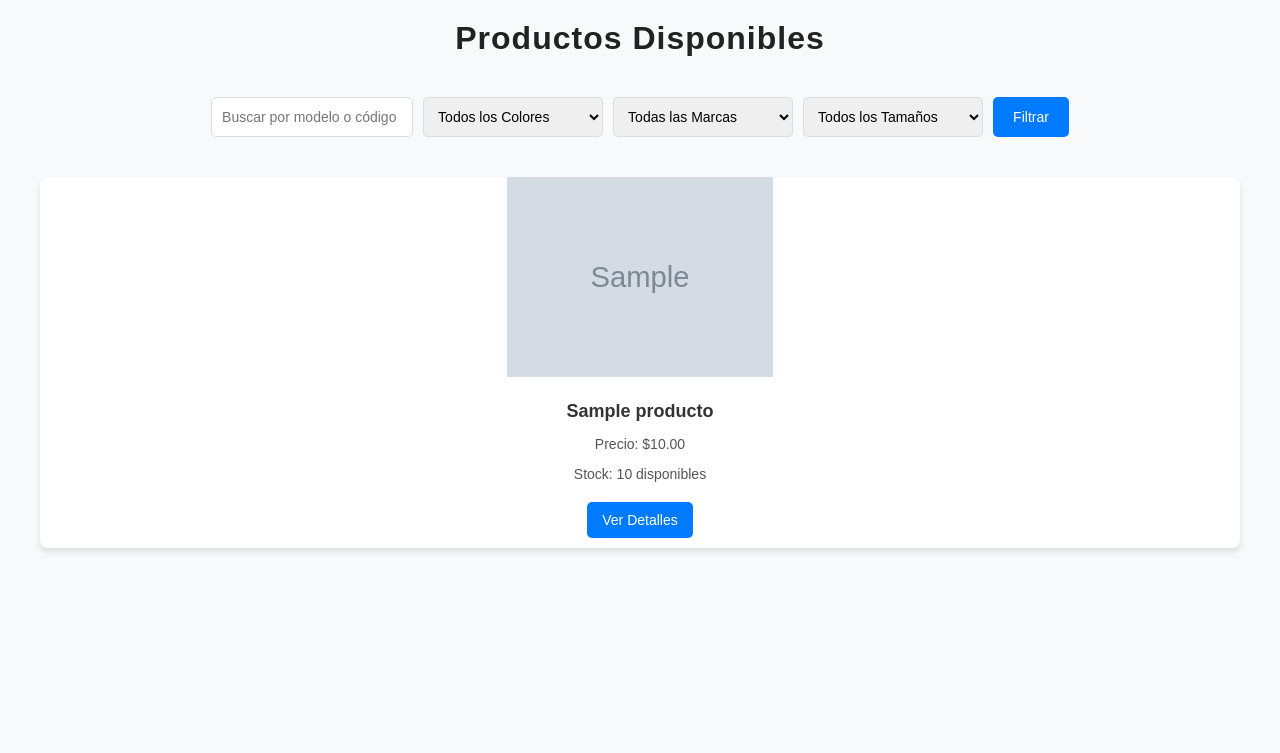
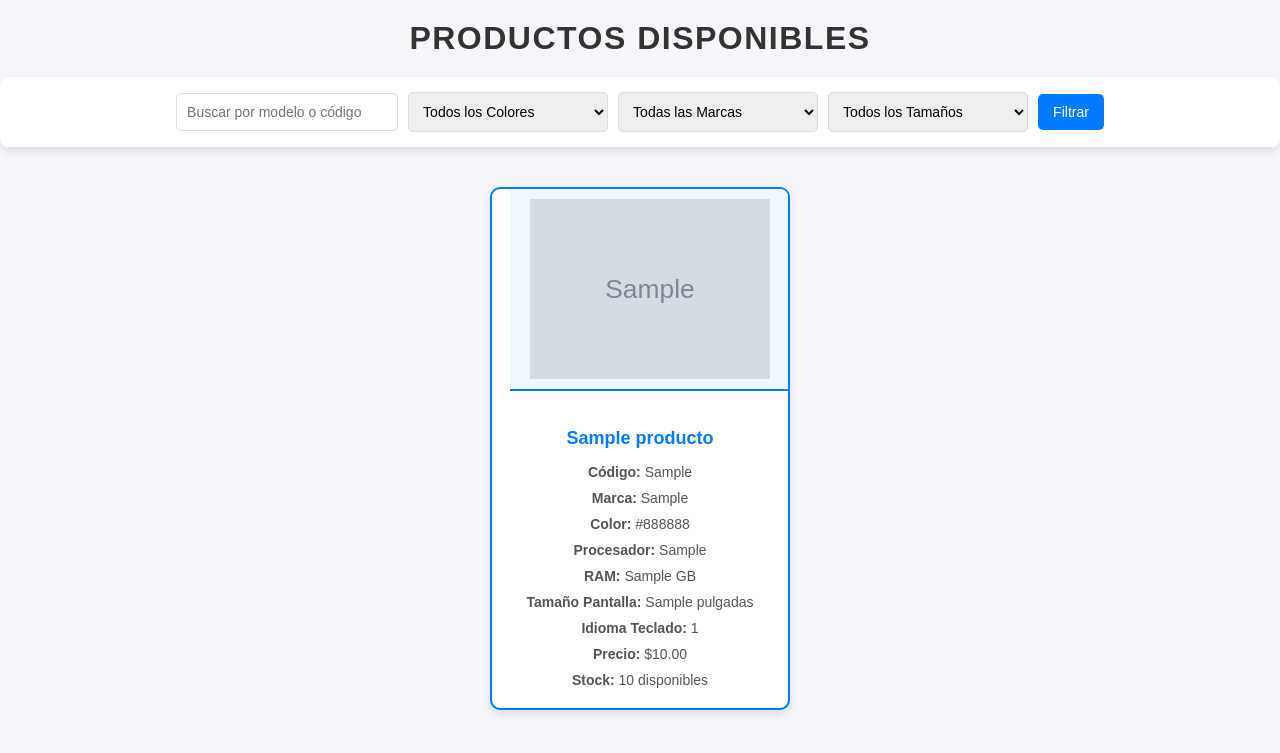
Before and after one commit to LisandroBerdugo/ASRF, a PHP site: the page made by pantallas administrativas/vista_clientes.php in a window 1280 px wide. Shown: the top 753 px of the page. Run offline with PHP 8.4, Linux system fonts and the light colour scheme; tables that the repository leaves empty or names only in its code hold one stand-in row (values such as "Sample post"); grey boxes marked "Sample" are stand-in pictures.

```diff
--- a/BLL/VistaBLL.php
+++ b/BLL/VistaBLL.php
@@ -11,52 +11,93 @@ class VistaBLL {
     }
 
     public function obtenerProductos($filtros = []) {
-        $query = "SELECT id, nombre, precio, stock, imagen_url FROM productos WHERE 1=1";
+    $query = "
+        SELECT
+            p.id,
+            p.codigo_unico,
+            p.nombre,
+            m.marca AS marca,
+            c.color AS color,
+            mp.microprocesador AS microprocesador,
+            r.ram AS ram,
+            tp.tamano AS tamano_pantalla,
+            it.idioma AS idioma_teclado,
+            p.precio,
+            p.stock,
+            p.imagen_url
+        FROM productos p
+        LEFT JOIN marca m ON p.id_marca = m.id
+        LEFT JOIN color c ON p.id_color = c.id
+        LEFT JOIN microprocesador mp ON p.id_microprocesador = mp.id
+        LEFT JOIN ram r ON p.id_ram = r.id
+        LEFT JOIN tamano_pantalla tp ON p.id_tamano_pantalla = tp.id
+        LEFT JOIN idioma_teclado it ON p.id_idioma_teclado = it.id
+        WHERE 1=1
+    ";
 
     // Aplicar filtros
     if (!empty($filtros['color'])) {
-            $query .= " AND id_color = :color";
+        $query .= " AND p.id_color = " . (int)$filtros['color'];
     }
     if (!empty($filtros['marca'])) {
-            $query .= " AND id_marca = :marca";
+        $query .= " AND p.id_marca = " . (int)$filtros['marca'];
     }
     if (!empty($filtros['tamano'])) {
-            $query .= " AND id_tamano_pantalla = :tamano";
+        $query .= " AND p.id_tamano_pantalla = " . (int)$filtros['tamano'];
     }
     if (!empty($filtros['buscar'])) {
-            $query .= " AND (nombre LIKE :buscar OR id LIKE :buscar)";
+    $searchTerm = '%' . $filtros['buscar'] . '%';
+    $query .= " AND (p.nombre LIKE :buscar OR p.codigo_unico LIKE :buscar)";
 }
 
 $stmt = $this->db->prepare($query);
 
-        // Vincular parámetros
-        if (!empty($filtros['color'])) {
-            $stmt->bindValue(':color', $filtros['color'], PDO::PARAM_INT);
-        }
-        if (!empty($filtros['marca'])) {
-            $stmt->bindValue(':marca', $filtros['marca'], PDO::PARAM_INT);
-        }
-        if (!empty($filtros['tamano'])) {
-            $stmt->bindValue(':tamano', $filtros['tamano'], PDO::PARAM_INT);
-        }
 if (!empty($filtros['buscar'])) {
-            $searchValue = '%' . $filtros['buscar'] . '%';
-            $stmt->bindValue(':buscar', $searchValue, PDO::PARAM_STR);
+    $stmt->bindValue(':buscar', $searchTerm, PDO::PARAM_STR);
 }
 
+// Ejecutar la consulta
 $stmt->execute();
     $productos = [];
 
     while ($fila = $stmt->fetch(PDO::FETCH_ASSOC)) {
         $productos[] = new VistaEL(
             $fila['id'],
+            $fila['codigo_unico'],
             $fila['nombre'],
+            $fila['marca'],
+            $fila['color'],
+            $fila['microprocesador'],
+            $fila['ram'],
+            $fila['tamano_pantalla'],
+            $fila['idioma_teclado'],
             $fila['precio'],
             $fila['stock'],
             $fila['imagen_url']
         );
     }
-
     return $productos;
 }
+
+public function obtenerColores() {
+    $query = "SELECT id, color FROM color";
+    $stmt = $this->db->prepare($query);
+    $stmt->execute();
+    return $stmt->fetchAll(PDO::FETCH_ASSOC);
 }
+
+public function obtenerMarcas() {
+    $query = "SELECT id, marca FROM marca";
+    $stmt = $this->db->prepare($query);
+    $stmt->execute();
+    return $stmt->fetchAll(PDO::FETCH_ASSOC);
+}
+
+public function obtenerTamanosPantalla() {
+    $query = "SELECT id, tamano FROM tamano_pantalla";
+    $stmt = $this->db->prepare($query);
+    $stmt->execute();
+    return $stmt->fetchAll(PDO::FETCH_ASSOC);
+}
+
+}
--- a/EL/VistaEL.php
+++ b/EL/VistaEL.php
@@ -1,35 +1,44 @@
 <?php
 class VistaEL {
     private $id;
+    private $codigoUnico;
     private $nombre;
+    private $marca;
+    private $color;
+    private $microprocesador;
+    private $ram;
+    private $tamanoPantalla;
+    private $idiomaTeclado;
     private $precio;
     private $stock;
     private $imagen;
 
-    public function __construct($id, $nombre, $precio, $stock, $imagen) {
+    public function __construct($id, $codigoUnico, $nombre, $marca, $color, $microprocesador, $ram, $tamanoPantalla, $idiomaTeclado, $precio, $stock, $imagen) {
         $this->id = $id;
+        $this->codigoUnico = $codigoUnico;
         $this->nombre = $nombre;
+        $this->marca = $marca;
+        $this->color = $color;
+        $this->microprocesador = $microprocesador;
+        $this->ram = $ram;
+        $this->tamanoPantalla = $tamanoPantalla;
+        $this->idiomaTeclado = $idiomaTeclado;
         $this->precio = $precio;
         $this->stock = $stock;
         $this->imagen = $imagen;
     }
 
-    public function getId() {
-        return $this->id;
-    }
-
-    public function getNombre() {
-        return $this->nombre;
-    }
-
-    public function getPrecio() {
-        return $this->precio;
-    }
-
-    public function getStock() {
-        return $this->stock;
-    }
-
+    public function getId() { return $this->id; }
+    public function getCodigoUnico() { return $this->codigoUnico; }
+    public function getNombre() { return $this->nombre; }
+    public function getMarca() { return $this->marca; }
+    public function getColor() { return $this->color; }
+    public function getMicroprocesador() { return $this->microprocesador; }
+    public function getRam() { return $this->ram; }
+    public function getTamanoPantalla() { return $this->tamanoPantalla; }
+    public function getIdiomaTeclado() { return $this->idiomaTeclado; }
+    public function getPrecio() { return $this->precio; }
+    public function getStock() { return $this->stock; }
     public function getImagen() {
         return '/ASRF/' . $this->imagen; // Ruta correcta
     }
--- a/pantallas administrativas/vista_clientes.css
+++ b/pantallas administrativas/vista_clientes.css
@@ -1,77 +1,88 @@
-/* Estilo General */
+/* Contenedor General */
 body {
-    font-family: Arial, sans-serif;
-    background-color: #f8f9fa;
+    font-family: 'Arial', sans-serif;
+    background-color: #f4f6f9; /* Color de fondo más profesional */
     margin: 0;
     padding: 0;
     color: #333;
 }
 
+/* Título Principal */
 h1 {
     text-align: center;
+    margin: 20px 0;
     font-size: 32px;
-    margin: 20px 0;
-    color: #222;
-    letter-spacing: 1px;
+    color: #333;
+    text-transform: uppercase;
+    letter-spacing: 1.5px;
 }
 
-.container {
-    max-width: 1200px;
-    margin: 0 auto;
-    padding: 20px;
-}
-
-/* Filtros */
+/* Contenedor de Filtros */
 .filters {
     display: flex;
     justify-content: center;
+    align-items: center;
     gap: 10px;
-    margin-bottom: 20px;
+    margin: 20px auto;
+    padding: 15px;
+    background-color: #ffffff;
+    border-radius: 8px;
+    box-shadow: 0 4px 8px rgba(0, 0, 0, 0.1);
 }
 
-.filters input,
+.filters input[type="text"],
 .filters select {
     padding: 10px;
+    font-size: 14px;
     border: 1px solid #ddd;
     border-radius: 5px;
-    font-size: 14px;
-    width: 180px;
+    width: 200px;
+    transition: border-color 0.3s ease;
+}
+
+.filters input[type="text"]:focus,
+.filters select:focus {
+    border-color: #007bff;
+    outline: none;
 }
 
 .filters button {
-    padding: 10px 20px;
     background-color: #007bff;
     color: white;
     border: none;
+    padding: 10px 15px;
     border-radius: 5px;
     font-size: 14px;
     cursor: pointer;
-    transition: background-color 0.3s ease;
+    transition: background-color 0.3s ease, transform 0.2s ease;
 }
 
 .filters button:hover {
     background-color: #0056b3;
+    transform: translateY(-2px);
 }
 
 /* Productos */
 .products-grid {
     display: grid;
-    grid-template-columns: repeat(auto-fit, minmax(250px, 1fr));
+    grid-template-columns: repeat(auto-fit, minmax(250px, 300px));
     gap: 20px;
-    padding: 20px 0;
+    padding: 20px;
+    justify-content: center;
 }
 
+/* Tarjeta de Producto */
 .product-card {
-    background-color: #fff;
-    border-radius: 8px;
-    box-shadow: 0 4px 6px rgba(0, 0, 0, 0.1);
+    background-color: #ffffff;
+    border-radius: 10px;
+    box-shadow: 0 4px 10px rgba(0, 0, 0, 0.1);
     overflow: hidden;
     display: flex;
     flex-direction: column;
     align-items: center;
     text-align: center;
     transition: transform 0.3s ease, box-shadow 0.3s ease;
-    position: relative;
+    border: 2px solid #007bff; /* Borde azul empresarial */
 }
 
 .product-card:hover {
@@ -79,28 +90,36 @@ h1 {
     box-shadow: 0 8px 16px rgba(0, 0, 0, 0.2);
 }
 
-.product-image img {
+.product-card img {
     width: 100%;
-    height: 200px;
-    object-fit: cover;
+    height: 180px; /* Tamaño uniforme de imágenes */
+    object-fit: contain;
+    background-color: #f0f8ff; /* Fondo para destacar imágenes */
+    padding: 10px;
+    border-bottom: 2px solid #007bff;
 }
 
 .product-details {
-    padding: 10px;
+    padding: 15px;
+    flex: 1;
+    display: flex;
+    flex-direction: column;
+    justify-content: space-between;
 }
 
 .product-details h3 {
     font-size: 18px;
-    color: #333;
-    margin: 10px 0;
+    color: #007bff; /* Color azul empresarial */
+    margin-bottom: 10px;
 }
 
 .product-details p {
     font-size: 14px;
     color: #555;
-    margin-bottom: 10px;
+    margin: 5px 0;
 }
 
+/* Botón Ver Detalles */
 .details-button {
     display: inline-block;
     text-decoration: none;
@@ -108,11 +127,24 @@ h1 {
     background-color: #007bff;
     padding: 10px 15px;
     border-radius: 5px;
+    font-size: 14px;
     margin-top: 10px;
-    font-size: 14px;
-    transition: background-color 0.3s ease;
+    transition: background-color 0.3s ease, transform 0.2s ease;
 }
 
 .details-button:hover {
     background-color: #0056b3;
+    transform: translateY(-2px);
 }
+
+/* Responsividad */
+@media (max-width: 768px) {
+    .filters {
+        flex-direction: column;
+    }
+
+    .filters input[type="text"],
+    .filters select {
+        width: 100%;
+    }
+}
--- a/pantallas administrativas/vista_clientes.php
+++ b/pantallas administrativas/vista_clientes.php
@@ -10,51 +10,81 @@ $filtros = [
 
 $bll = new VistaBLL();
 $productos = $bll->obtenerProductos($filtros);
+
+// Obtener opciones dinámicas para filtros
+$colores = $bll->obtenerColores(); // Método para obtener colores
+$marcas = $bll->obtenerMarcas(); // Método para obtener marcas
+$tamanos = $bll->obtenerTamanosPantalla(); // Método para obtener tamaños de pantalla
+
 ?>
 
 <!DOCTYPE html>
 <html lang="es">
 <head>
     <meta charset="UTF-8">
-    <title>Productos Disponibles</title>
+    <title>Tienda en Línea</title>
     <link rel="stylesheet" href="vista_clientes.css">
 </head>
 <body>
     <h1>Productos Disponibles</h1>
     <div class="container">
-    <div class="filters">
-        <input type="text" name="buscar" placeholder="Buscar por modelo o código">
+        <form method="GET" action="vista_clientes.php" class="filters">
+            <input type="text" name="buscar" placeholder="Buscar por modelo o código" value="<?php echo htmlspecialchars($filtros['buscar']); ?>">
+
             <select name="color">
                 <option value="">Todos los Colores</option>
-            <!-- Opciones de colores -->
+                <?php foreach ($colores as $color): ?>
+                    <option value="<?php echo $color['id']; ?>" <?php if ($filtros['color'] == $color['id']) echo 'selected'; ?>>
+                        <?php echo htmlspecialchars($color['color']); ?>
+                    </option>
+                <?php endforeach; ?>
             </select>
+
             <select name="marca">
                 <option value="">Todas las Marcas</option>
-            <!-- Opciones de marcas -->
+                <?php foreach ($marcas as $marca): ?>
+                    <option value="<?php echo $marca['id']; ?>" <?php if ($filtros['marca'] == $marca['id']) echo 'selected'; ?>>
+                        <?php echo htmlspecialchars($marca['marca']); ?>
+                    </option>
+                <?php endforeach; ?>
             </select>
+
             <select name="tamano">
                 <option value="">Todos los Tamaños</option>
-            <!-- Opciones de tamaños -->
+                <?php foreach ($tamanos as $tamano): ?>
+                    <option value="<?php echo $tamano['id']; ?>" <?php if ($filtros['tamano'] == $tamano['id']) echo 'selected'; ?>>
+                        <?php echo htmlspecialchars($tamano['tamano']); ?>
+                    </option>
+                <?php endforeach; ?>
             </select>
-        <button>Filtrar</button>
-    </div>
+
+            <button type="submit">Filtrar</button>
+        </form>
 
         <div class="products-grid">
             <?php foreach ($productos as $producto): ?>
                 <div class="product-card">
                     <div class="product-image">
-                    <img src="<?php echo $producto->getImagen(); ?>" alt="<?php echo $producto->getNombre(); ?>">
+                        <img src="<?php echo $producto->getImagen(); ?>" alt="<?php echo htmlspecialchars($producto->getNombre()); ?>">
                     </div>
                     <div class="product-details">
                         <h3><?php echo htmlspecialchars($producto->getNombre()); ?></h3>
-                    <p>Precio: $<?php echo number_format($producto->getPrecio(), 2); ?></p>
-                    <p>Stock: <?php echo $producto->getStock(); ?> disponibles</p>
-                    <a href="detalles_producto.php?id=<?php echo $producto->getId(); ?>" class="details-button">Ver Detalles</a>
+                        <p><strong>Código:</strong> <?php echo htmlspecialchars($producto->getCodigoUnico()); ?></p>
+                        <p><strong>Marca:</strong> <?php echo htmlspecialchars($producto->getMarca()); ?></p>
+                        <p><strong>Color:</strong> <?php echo htmlspecialchars($producto->getColor()); ?></p>
+                        <p><strong>Procesador:</strong> <?php echo htmlspecialchars($producto->getMicroprocesador()); ?></p>
+                        <p><strong>RAM:</strong> <?php echo htmlspecialchars($producto->getRam()); ?> GB</p>
+                        <p><strong>Tamaño Pantalla:</strong> <?php echo htmlspecialchars($producto->getTamanoPantalla()); ?> pulgadas</p>
+                        <p><strong>Idioma Teclado:</strong> <?php echo htmlspecialchars($producto->getIdiomaTeclado()); ?></p>
+                        <p><strong>Precio:</strong> $<?php echo number_format($producto->getPrecio(), 2); ?></p>
+                        <p><strong>Stock:</strong> <?php echo $producto->getStock(); ?> disponibles</p>
                     </div>
                 </div>
             <?php endforeach; ?>
         </div>
     </div>
+</body>
+</html>
 
 </body>
 </html>
```
Lines whose indentation alone changed are shown as unchanged.
